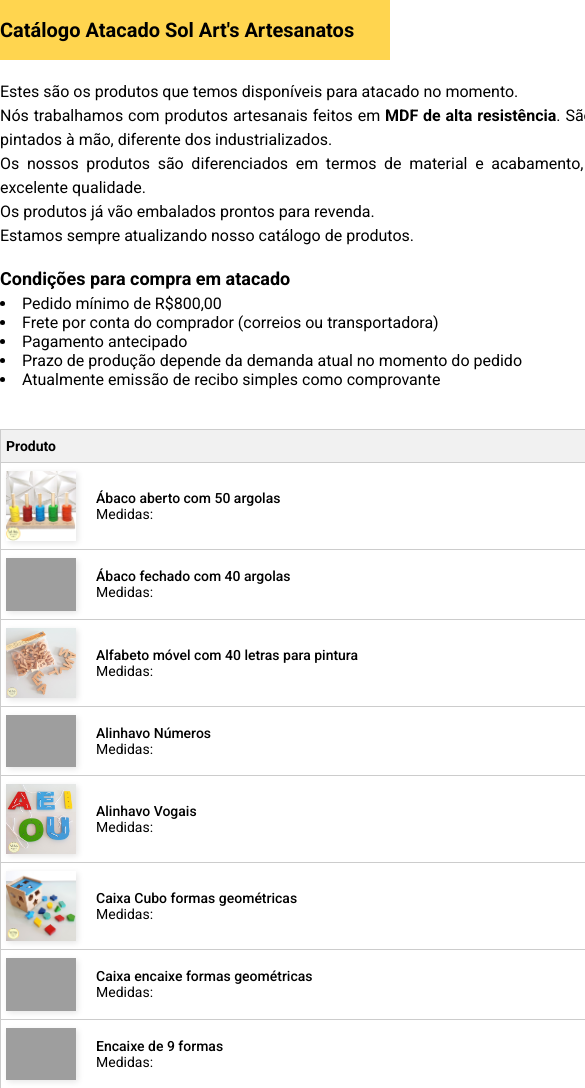
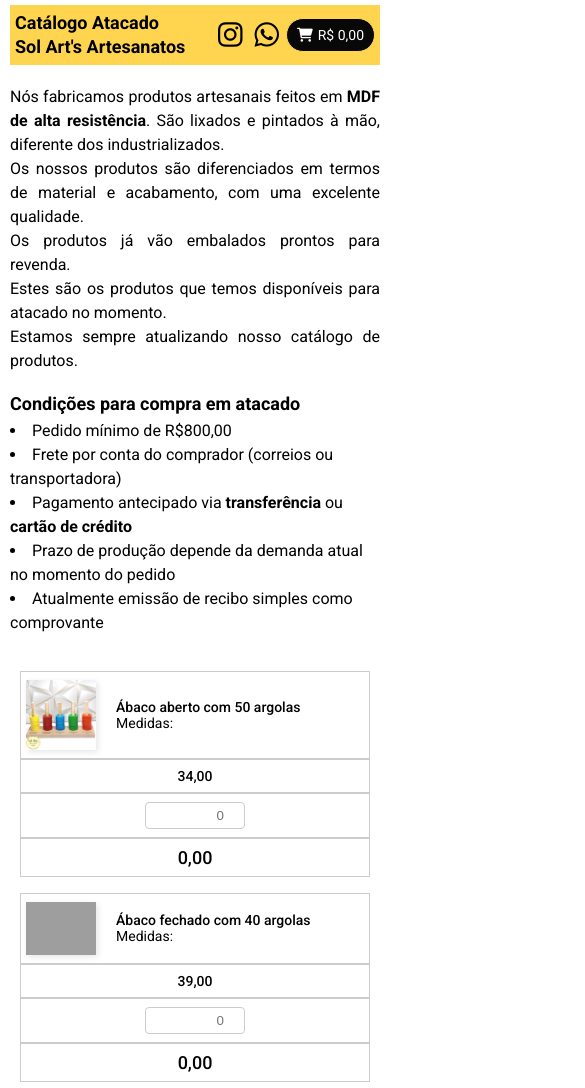
Before and after one commit to hayttle/projects, a plain HTML site: page solarts-catalogo/index.html in a window 390 px wide. Shown: the top 1088 px of the page, 585 px wide, since content can reach past the window. Drawn offline with Linux system fonts and the light colour scheme; grey boxes are pictures that could not be loaded.

Commit message:
responsive layout

```diff
--- a/solarts-catalogo/assets/css/style.css
+++ b/solarts-catalogo/assets/css/style.css
@@ -43,6 +43,10 @@ header .container {
 header .container .logo {
   font-size: 2rem;
   font-weight: 600;
+}
+
+header .container .logo  br{
+  display: none;
 }
 
 header .container ul {
@@ -92,7 +96,7 @@ main {
   background-repeat: no-repeat;
   background-size: cover;
   background-position: bottom;
-  width: 400px;
+  max-width: 400px;
   border-radius: 40px;
 }
 .hero p {
@@ -110,6 +114,7 @@ main {
 .hero ul {
   font-size: 1.6rem;
   margin-bottom: 20px;
+  line-height: 2.4rem;
 }
 
 .hero ul li {
@@ -124,10 +129,15 @@ main {
   background-color: #f1f1f1;
 }
 
+.products-list table td {
+  font-size: 1.4rem;
+  border-collapse: collapse;
+  border: 1px solid #ccc;
+  padding: 8px 5px;
+}
 .products-list table,
 th,
-tr,
-td {
+tr {
   width: 100%;
   font-size: 1.4rem;
   border-collapse: collapse;
@@ -206,6 +216,9 @@ footer {
   background-color: var(--orange);
   font-size: 1.4rem;
 }
+footer br{
+  display: none;
+}
 
 footer .container {
   height: 60px;
@@ -219,3 +232,88 @@ footer .container a {
   color: #000;
   text-decoration: none;
 }
+
+@media screen and (max-width: 400px) {
+  body {
+    min-width: 100%;
+    padding: 5px 10px;
+  }
+
+  header {
+    padding: 0 5px;
+  }
+
+  header .container .logo {
+    line-height: 2.4rem;
+    font-size: 1.8rem;
+  }
+  header .container .logo br{
+    display: block;
+  }
+  header .container ul {
+    font-size: 2.8rem;
+    gap: 2px;
+  }
+
+  header .container ul li a{
+    padding: 5px;
+  }
+header .container ul li#cart{
+  margin-left: 0;
+  font-size: 1.4rem;
+}
+  .container {
+    width: 100%;
+  }
+
+  .hero {
+    flex-direction: column;
+    margin-bottom: 0;
+  }
+
+  .hero .right {
+    display: none;
+  }
+
+  table,
+  table tbody,
+  table th,
+  table td,
+  table tr {
+    display: block;
+  }
+
+  .products-list table, th, tr{
+    border: 0;
+  }
+
+  table tr.product-header {
+    display: none;
+  }
+  .product-list {
+    width: 100%;
+  }
+  .products-list table {
+    position: unset;
+  }
+
+  .products-list table,
+  th,
+  tr {
+    width: unset;
+  }
+  table tr.product-item td {
+    display: block;
+  }
+  .product-list td {
+    margin: 0 0 20px;
+  }
+
+  footer{
+    text-align: center;
+    line-height: 2.0rem;
+  }
+  footer br{
+    display: block;
+  }
+}
--- a/solarts-catalogo/index.html
+++ b/solarts-catalogo/index.html
@@ -15,9 +15,10 @@
 <body>
   <header>
     <div class="container">
-      <div class="logo">Catálogo Atacado Sol Art's Artesanatos</div>
+      <div class="logo">Catálogo Atacado<br>Sol Art's Artesanatos</div>
       <ul>
-        <li><a href="https://www.instagram.com/solartsartesanatos" target="_blank"><i class="fab fa-instagram"></i></a></li>
+        <li><a href="https://www.instagram.com/solartsartesanatos" target="_blank"><i class="fab fa-instagram"></i></a>
+        </li>
         <li><a href="https://wa.me/5573991667845" target="_blank"><i class="fab fa-whatsapp"></i></a></li>
         <li id="cart"><i class="fas fa-shopping-cart"></i>R$ <span>0,00</span></li>
       </ul>
@@ -28,19 +29,19 @@
       <div class="hero">
         <div class="left">
           <p>
-            Estes são os produtos que temos disponíveis para atacado no momento.<br>
-            Nós trabalhamos com produtos artesanais feitos em <strong>MDF de alta resistência</strong>. São lixados e
+            Nós fabricamos produtos artesanais feitos em <strong>MDF de alta resistência</strong>. São lixados e
             pintados à mão,
             diferente dos industrializados.<br>
             Os nossos produtos são diferenciados em termos de material e acabamento, com uma excelente qualidade.<br>
             Os produtos já vão embalados prontos para revenda.<br>
+            Estes são os produtos que temos disponíveis para atacado no momento.<br>
             Estamos sempre atualizando nosso catálogo de produtos.
           </p>
           <h2>Condições para compra em atacado</h2>
           <ul>
             <li>Pedido mínimo de R$800,00</li>
             <li>Frete por conta do comprador (correios ou transportadora)</li>
-            <li>Pagamento antecipado</li>
+            <li>Pagamento antecipado via <strong>transferência</strong> ou <strong>cartão de crédito</strong></li>
             <li>Prazo de produção depende da demanda atual no momento do pedido</li>
             <li>Atualmente emissão de recibo simples como comprovante</li>
           </ul>
@@ -67,7 +68,7 @@
   <footer>
     <div class="container">
       <p>
-        Todos os direitos reservados @2022 - <a href="https://www.instagram.com/solartsartesanatos" target="_blank">Sol
+        Todos os direitos reservados @2022 <br> <a href="https://www.instagram.com/solartsartesanatos" target="_blank">Sol
           Art's Artesanatos</a>
       </p>
 
```
Also changed, not shown: solarts-catalogo/assets/javascript/script.js (line endings or trailing spaces).
